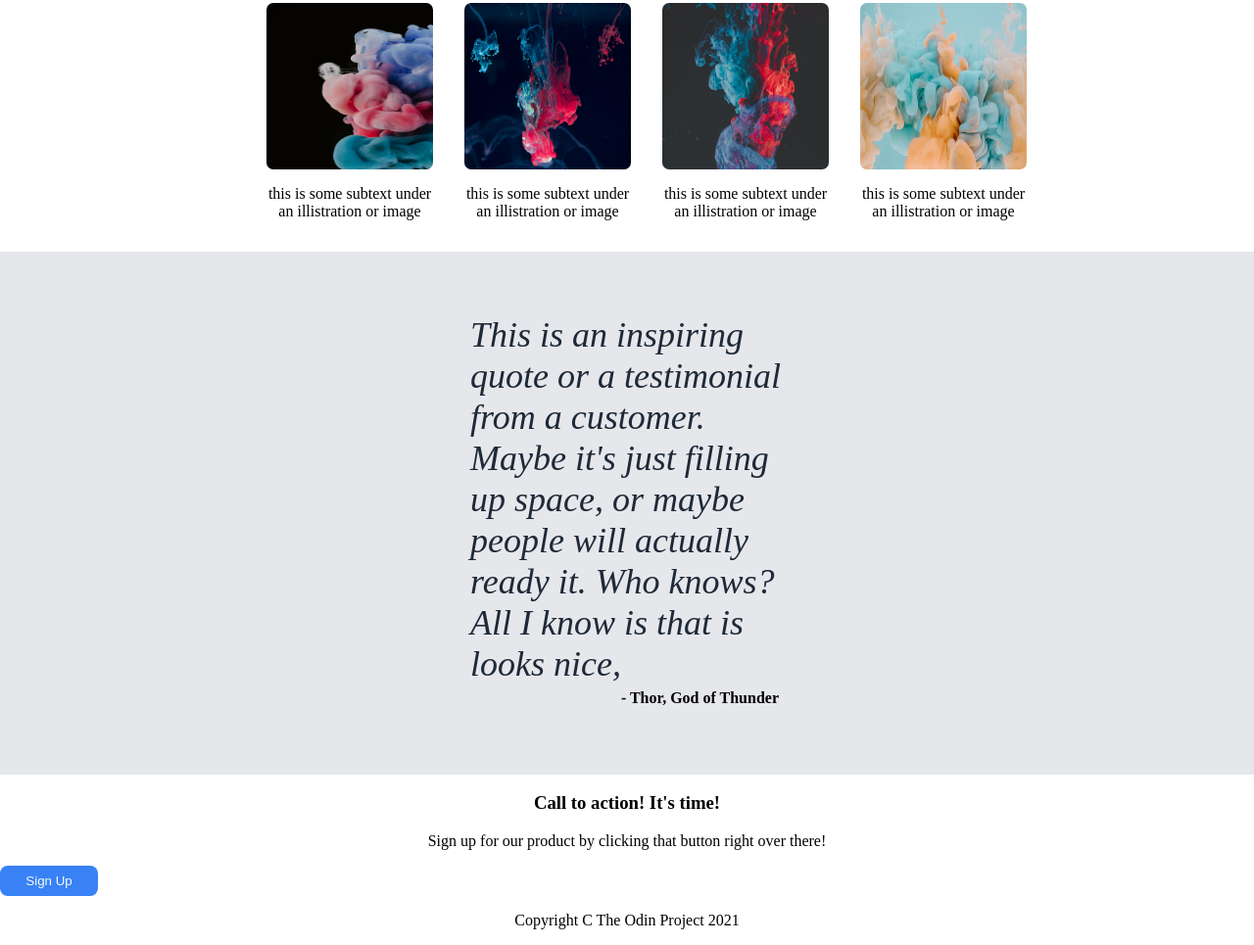
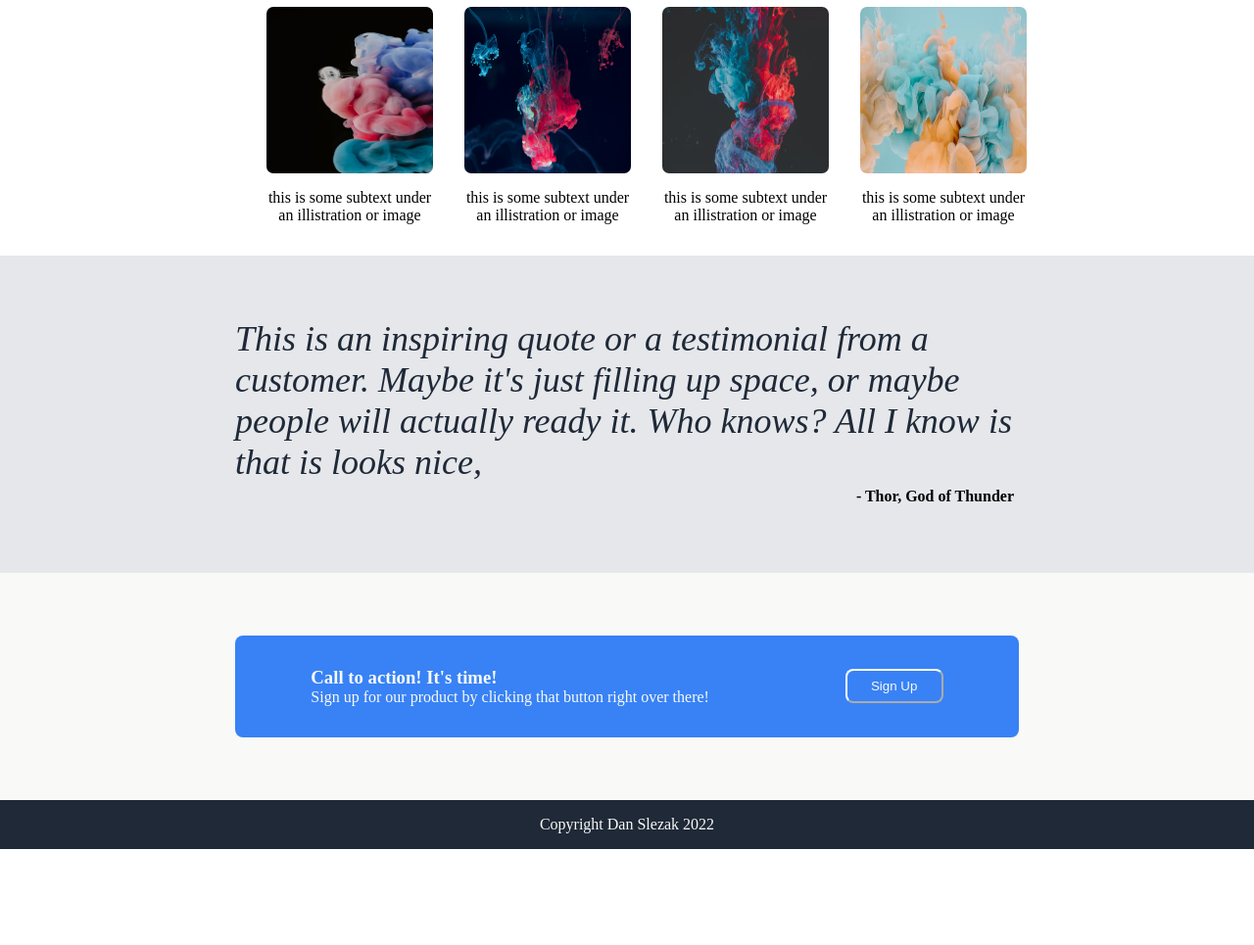
Before and after one commit to d-slezak/Landing-Page, a plain HTML site: page index.html in a window 1280 px wide. Shown: the part 563-1528 px from the top of the page at 98% size. After the commit the page ends 1430 px from the top, so only its background shows below. Drawn offline with Linux system fonts and the light colour scheme.

Commit message:
Add Styling for CTA  and footer

```diff
--- a/index.html
+++ b/index.html
@@ -66,17 +66,19 @@
                 <p class = "sig">- Thor, God of Thunder</p>
             </div>
         </div>
-        <div>
-            <div>
-                <h3> Call to action! It's time!</h3>
-                <p>Sign up for our product by clicking that button right over there!</p>
-            </div>
-            <div>
-                <button>Sign Up</button>
+        <div class = "fourth">
+            <div class = "fourth-content">
+                <div class= "fourth-left">
+                    <h3> Call to action! It's time!</h3>
+                    <p>Sign up for our product by clicking that button right over there!</p>
+                </div>
+                <div class = "fourth-right">
+                    <button>Sign Up</button>
+                </div>
             </div>
         </div>
-        <footer>
-            <p>Copyright C The Odin Project 2021</p>
+        <footer class="footer">
+            <p>Copyright Dan Slezak 2022</p>
         </footer>
     </div>
 
--- a/styles.css
+++ b/styles.css
@@ -94,7 +94,7 @@ button{
     width: 100px;
     padding: 8px;
     border-radius: 8px;
-    border: none;
+    border-color: white;
 }
 
 button:hover{
@@ -141,7 +141,7 @@ button:hover{
     flex-direction: column;
     align-items: center;
     justify-content: center;
-    padding: 4rem 30rem;
+    padding: 4rem 15rem;
 }
 
 .quote{
@@ -159,3 +159,38 @@ button:hover{
     align-self: flex-end;
     font-weight: bolder;
 }
+
+.fourth
+{
+    background-color: #F9FaF8;
+}
+
+.fourth-content{
+    background-color: #3882F6;
+    display: flex;
+    justify-content: space-around;
+    gap: 3rem;
+    align-items: center;
+    margin: 4rem 15rem;
+    padding: 2rem;
+    border-radius: 8px;
+}
+
+.fourth-left{
+    text-align: left;
+    color: #F9FaF8;
+}
+
+.fourth-left h3{
+    font-weight: bold;
+    margin: 0;
+}
+
+.fourth-left p{
+    margin: 0;
+}
+
+.footer{
+    background-color: #1F2937;
+    color: #F9FaF8;
+}
```
